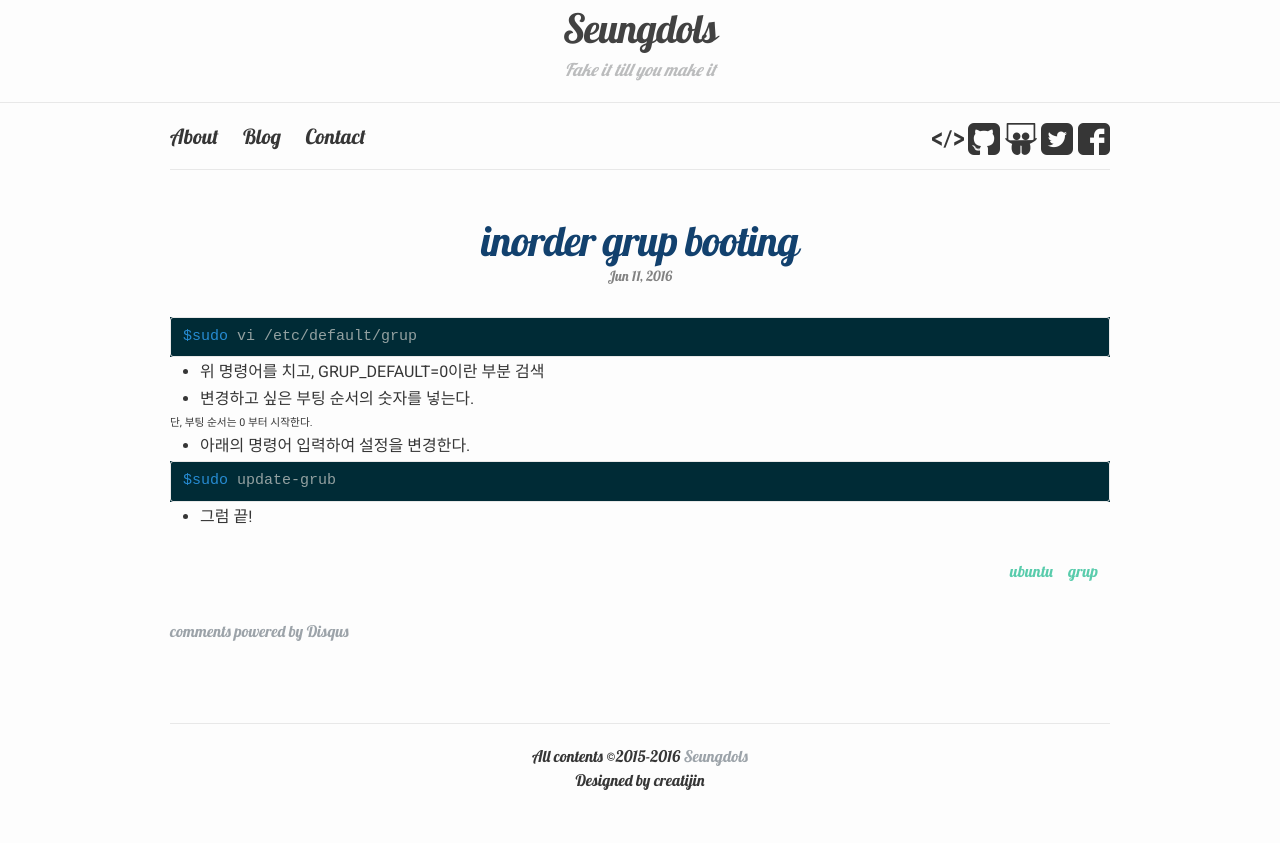
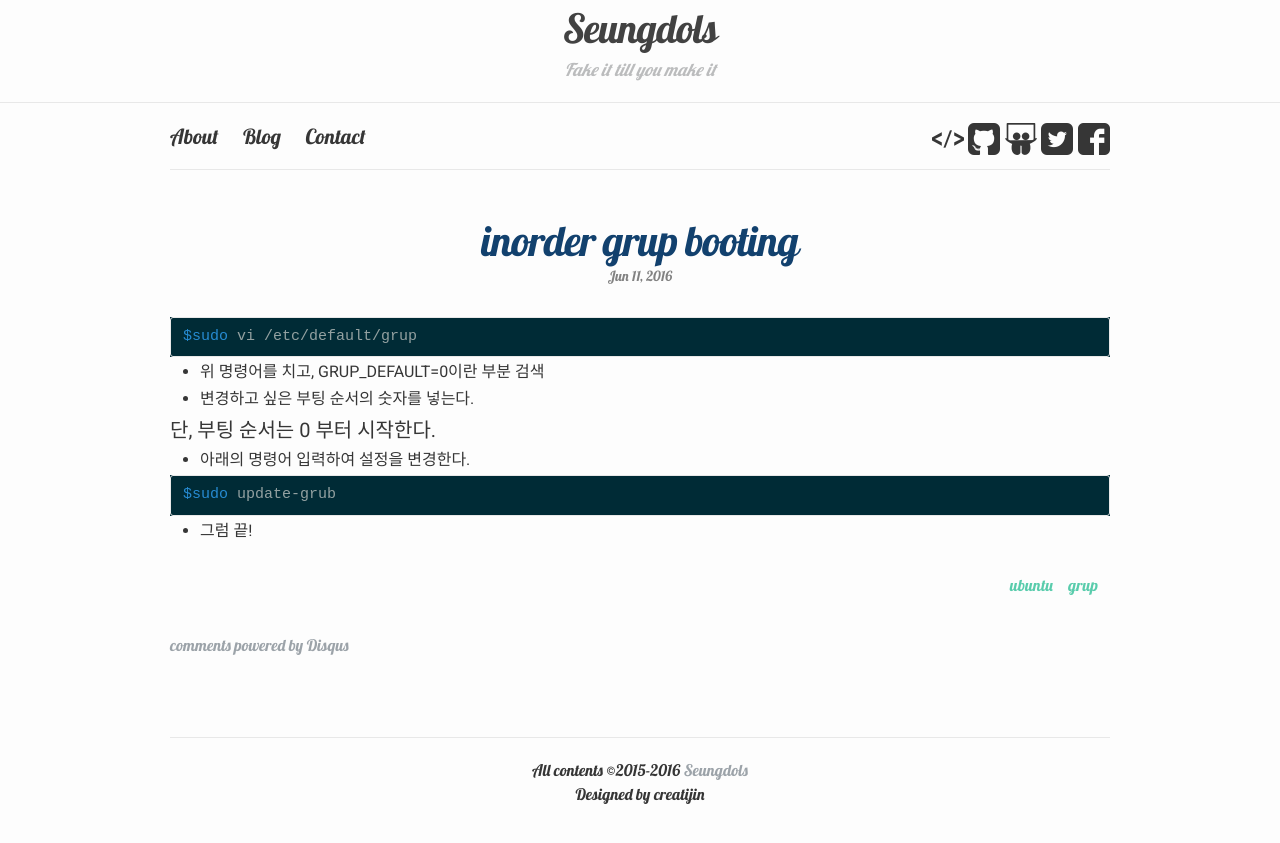
Before and after one commit to seungdols/seungdols.github.io, a Jekyll site: the page built from _posts/2016/2016-06-11-inorder-grup-booting.markdown, in a window 1280 px wide. Shown: the top 843 px of the page. Built offline with Jekyll 4.4.1, drawn with Linux system fonts in a browser that asks for light colours; comment, search, counter and statistics services are not loaded.

Commit message:
change #

```diff
--- a/_posts/2016/2016-06-11-inorder-grup-booting.markdown
+++ b/_posts/2016/2016-06-11-inorder-grup-booting.markdown
@@ -15,7 +15,7 @@ $sudo vi /etc/default/grup
 
 - 변경하고 싶은 부팅 순서의 숫자를 넣는다.
 
-###### 단, 부팅 순서는 0 부터 시작한다.
+#### 단, 부팅 순서는 0 부터 시작한다.
 
 - 아래의 명령어 입력하여 설정을 변경한다.
 
```
